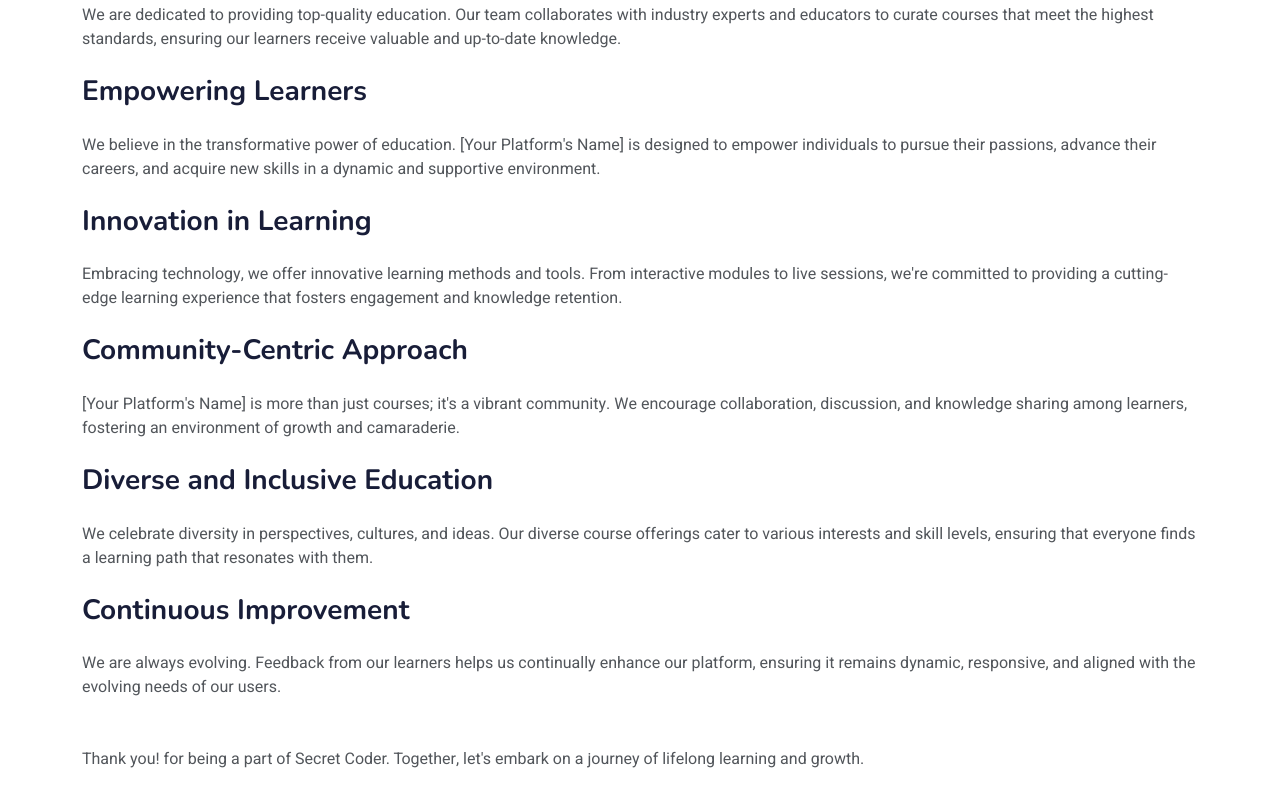
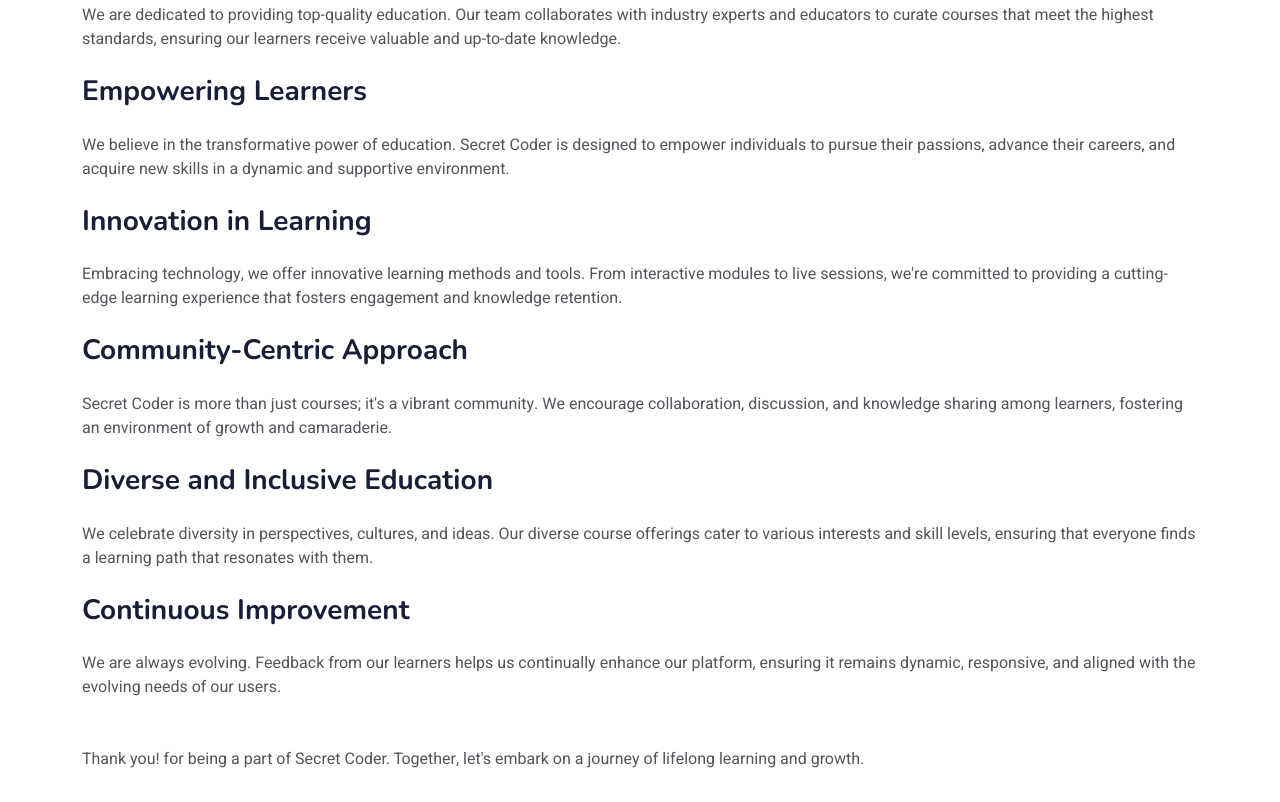
Before and after one commit to aayushij04/Secret-Coder, a plain HTML site: page about.html in a window 1280 px wide. Shown: the part 918-1720 px from the top of the page. Drawn offline with nearby package versions, Linux system fonts and the light colour scheme.

Commit message:
Update about.html

```diff
--- a/about.html
+++ b/about.html
@@ -124,7 +124,7 @@
 
                     <h3 class="mb-4">Empowering Learners</h3>
 
-                    <p class="mb-4">We believe in the transformative power of education. [Your Platform's Name] is
+                    <p class="mb-4">We believe in the transformative power of education. Secret Coder is
                         designed to empower individuals to pursue their passions, advance their careers, and acquire new
                         skills in a dynamic and supportive environment.</p>
 
@@ -136,7 +136,7 @@
 
                     <h3 class="mb-4">Community-Centric Approach</h3>
 
-                    <p class="mb-4">[Your Platform's Name] is more than just courses; it's a vibrant community. We
+                    <p class="mb-4"> Secret Coder is more than just courses; it's a vibrant community. We
                         encourage collaboration, discussion, and knowledge sharing among learners, fostering an
                         environment of growth and camaraderie.</p>
 
```
